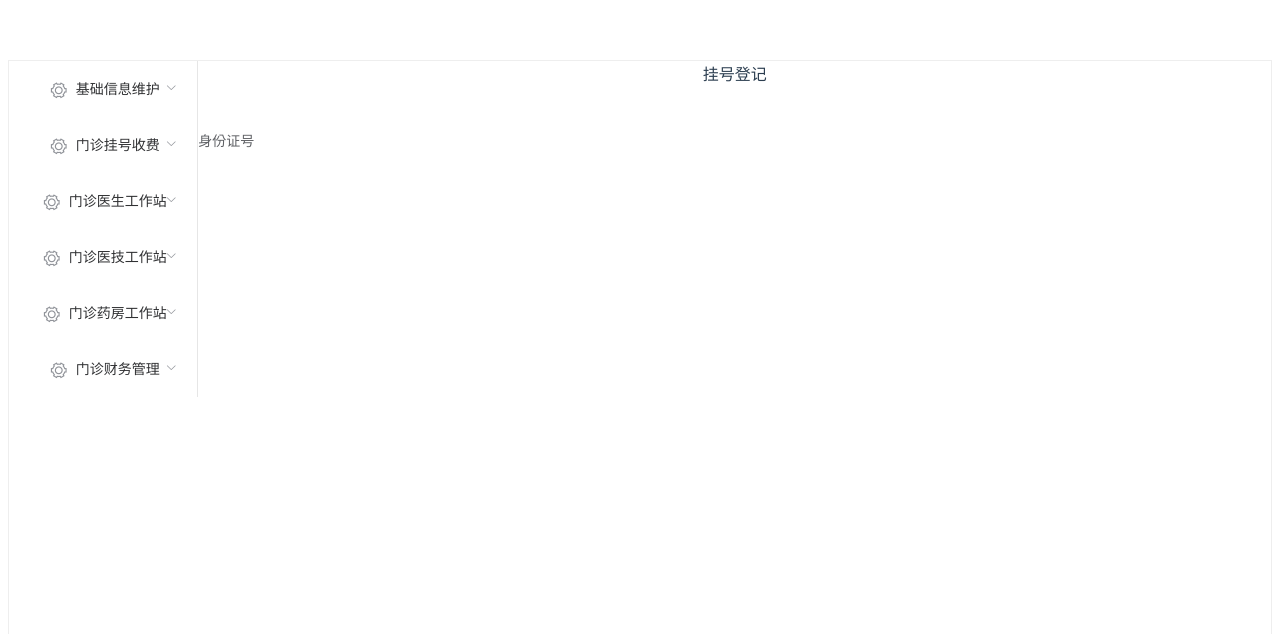
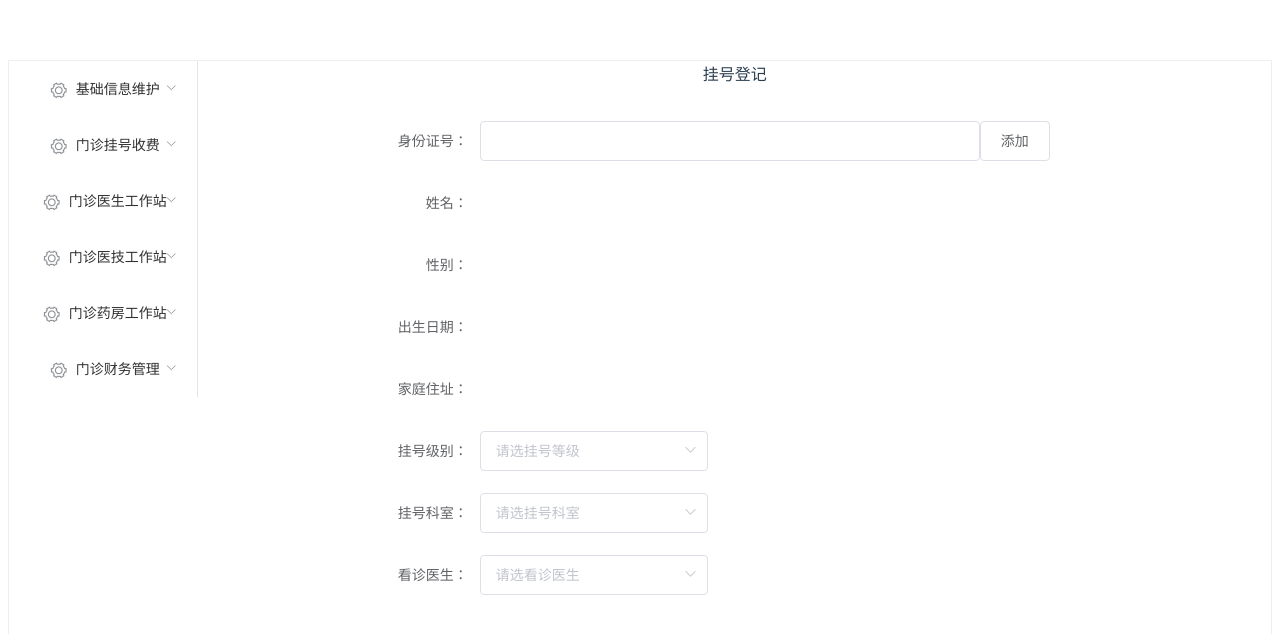
Before and after one commit to Jesse-HXY/hospital_front, a Vue app: page /#/registration in a window 1280 px wide. Shown: the top 634 px of the page. Built offline with nearby package versions, Linux system fonts and the light colour scheme.

Commit message:
给黄鑫宇看的界面教程

```diff
--- a/src/components/registration.vue
+++ b/src/components/registration.vue
@@ -3,9 +3,39 @@
     <el-header>
       挂号登记
     </el-header>
-    <el-form>
-      <el-form-item label="身份证号">
-
+    <el-form style="margin:0 auto;width:750px;">
+      <el-form-item label="身份证号：" :label-width="formLabelWidth" style="text-align:left">
+        <el-input style="width: 500px;margin-left:0" autocomplete="off"></el-input>
+        <el-button>添加</el-button>
+      </el-form-item>
+      <el-form-item label="姓名：" :label-width="formLabelWidth" style="text-align:left">
+      </el-form-item>
+      <el-form-item label="性别：" :label-width="formLabelWidth" style="text-align:left">
+    </el-form-item>
+      <el-form-item label="出生日期：" :label-width="formLabelWidth" style="text-align:left">
+    </el-form-item>
+      <el-form-item label="家庭住址：" :label-width="formLabelWidth" style="text-align:left">
+      </el-form-item>
+      <el-form-item label="挂号级别：" :label-width="formLabelWidth" style="text-align:left">
+        <el-select placeholder="请选挂号等级">
+          <el-option label="专家号" value="专家号"></el-option>
+          <el-option label="普通号" value="普通号"></el-option>
+          <el-option label="急诊号" value="急诊号"></el-option>
+          </el-select>
+      </el-form-item>
+      <el-form-item label="挂号科室：" :label-width="formLabelWidth" style="text-align:left">
+        <el-select placeholder="请选挂号科室">
+          <el-option label="专家号" value="专家号"></el-option>
+          <el-option label="普通号" value="普通号"></el-option>
+          <el-option label="急诊号" value="急诊号"></el-option>
+        </el-select>
+      </el-form-item>
+      <el-form-item label="看诊医生：" :label-width="formLabelWidth" style="text-align:left">
+        <el-select placeholder="请选看诊医生">
+          <el-option label="专家号" value="专家号"></el-option>
+          <el-option label="普通号" value="普通号"></el-option>
+          <el-option label="急诊号" value="急诊号"></el-option>
+        </el-select>
       </el-form-item>
     </el-form>
   </el-container>
```
